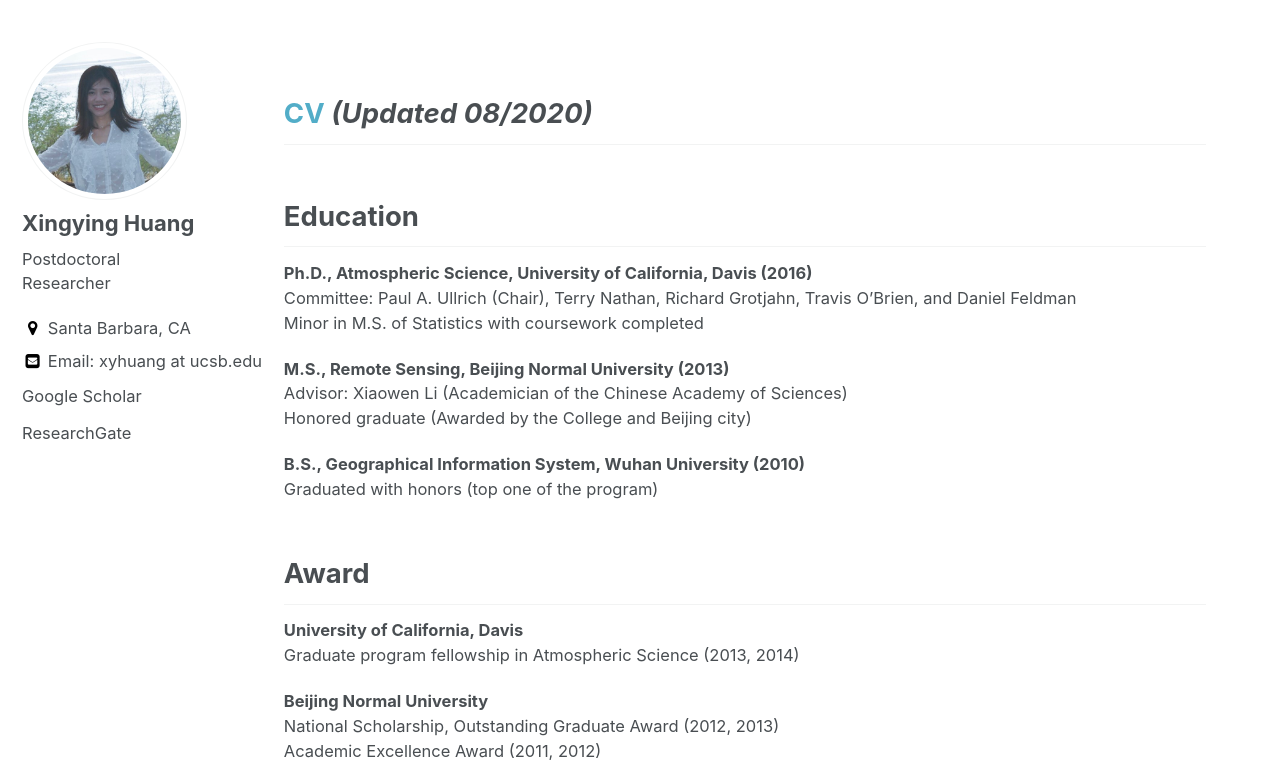
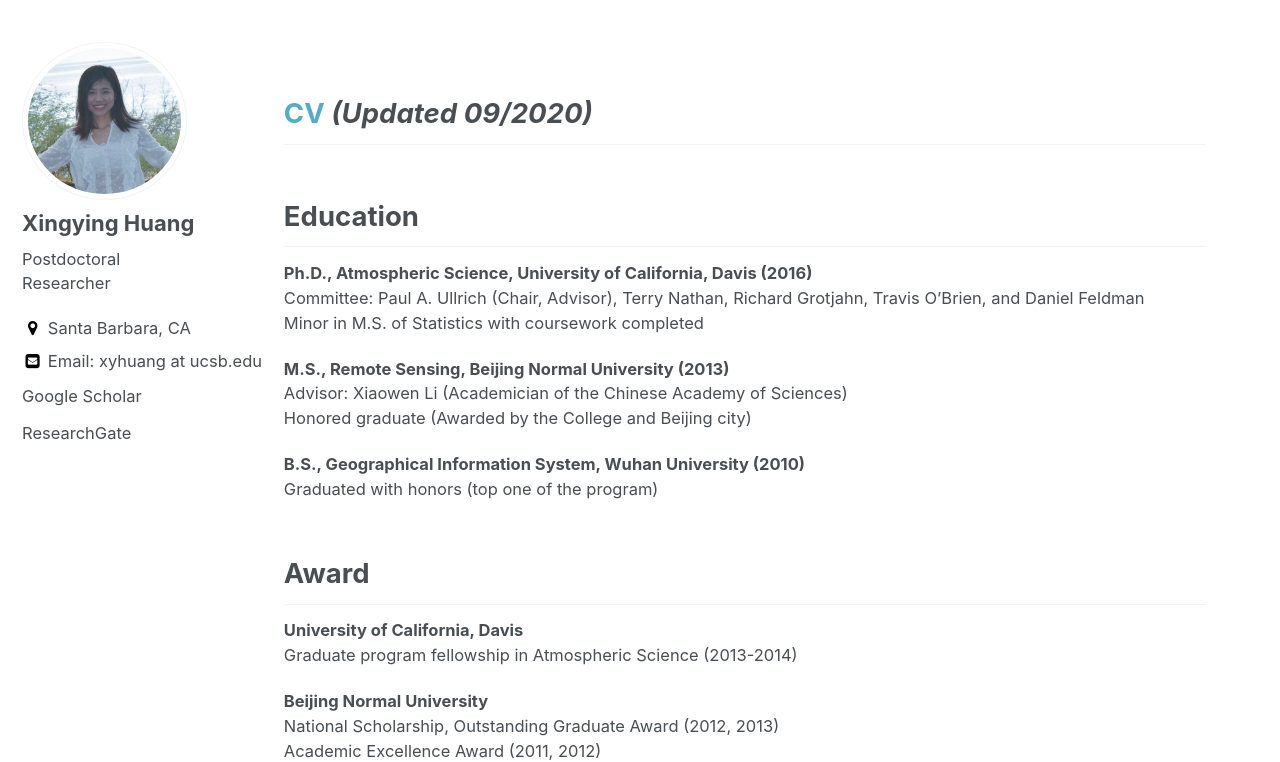
Before and after one commit to Xingyhuang/two_col_xingyhuang.github.io, a Jekyll site: the page built from _pages/cv.md, in a window 1280 px wide and 1400 px high. Shown: the part 270-1032 px from the top of the window. Built offline with Jekyll 4.4.1, drawn with Linux system fonts in a browser that asks for light colours.

Commit message:
Update cv.md

```diff
--- a/_pages/cv.md
+++ b/_pages/cv.md
@@ -8,12 +8,12 @@ header:
 excerpt: ''
 
 ---
-## [CV](/assets/images/papers/cv_huang_updated.pdf) *(Updated 08/2020)*
+## [CV](/assets/Huang_CV_0920.pdf) *(Updated 09/2020)*
 
 ## Education
 
 **Ph.D., Atmospheric Science, University of California, Davis (2016)** <br>
-Committee: Paul A. Ullrich (Chair), Terry Nathan, Richard Grotjahn, Travis O’Brien, and Daniel Feldman <br>
+Committee: Paul A. Ullrich (Chair, Advisor), Terry Nathan, Richard Grotjahn, Travis O’Brien, and Daniel Feldman <br>
 Minor in M.S. of Statistics with coursework completed
 
 **M.S., Remote Sensing, Beijing Normal University (2013)** <br>
@@ -26,7 +26,7 @@ Graduated with honors (top one of the program)
 ## Award
 
 **University of California, Davis** <br>
-Graduate program fellowship in Atmospheric Science (2013, 2014)
+Graduate program fellowship in Atmospheric Science (2013-2014)
 
 **Beijing Normal University** <br>
 National Scholarship, Outstanding Graduate Award (2012, 2013) <br>
```
